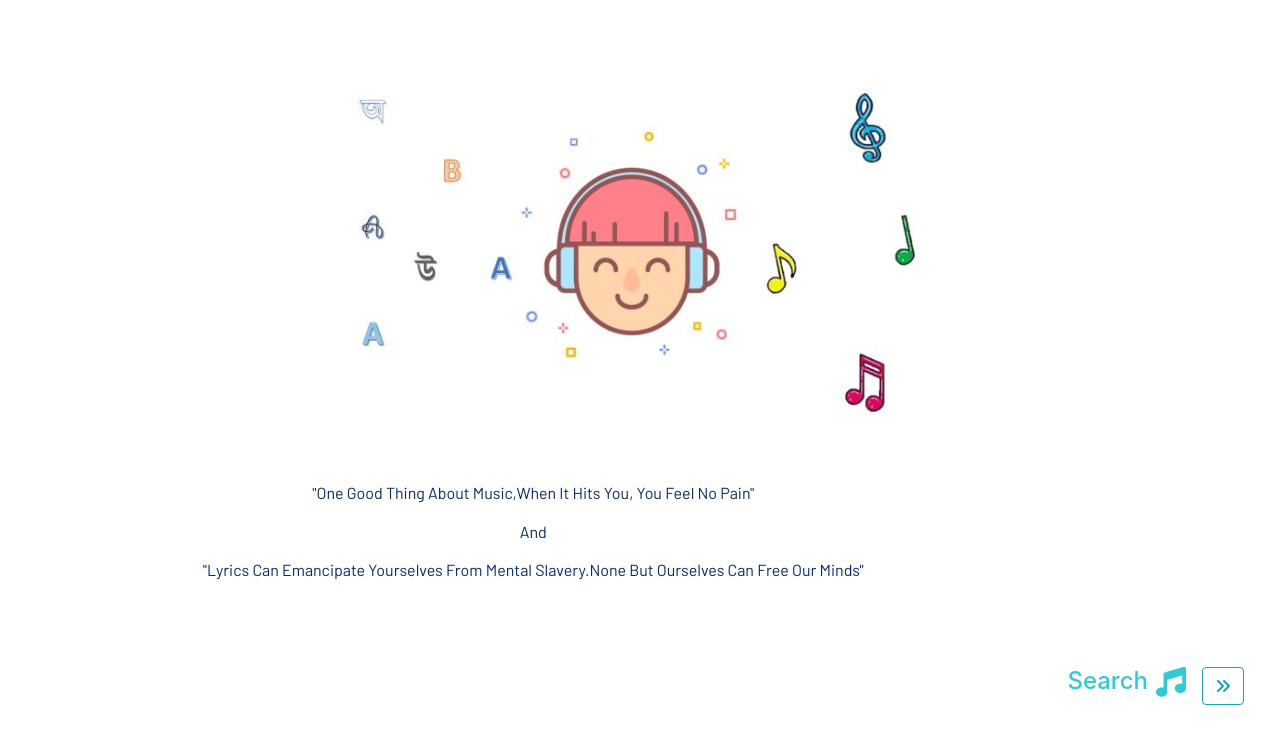
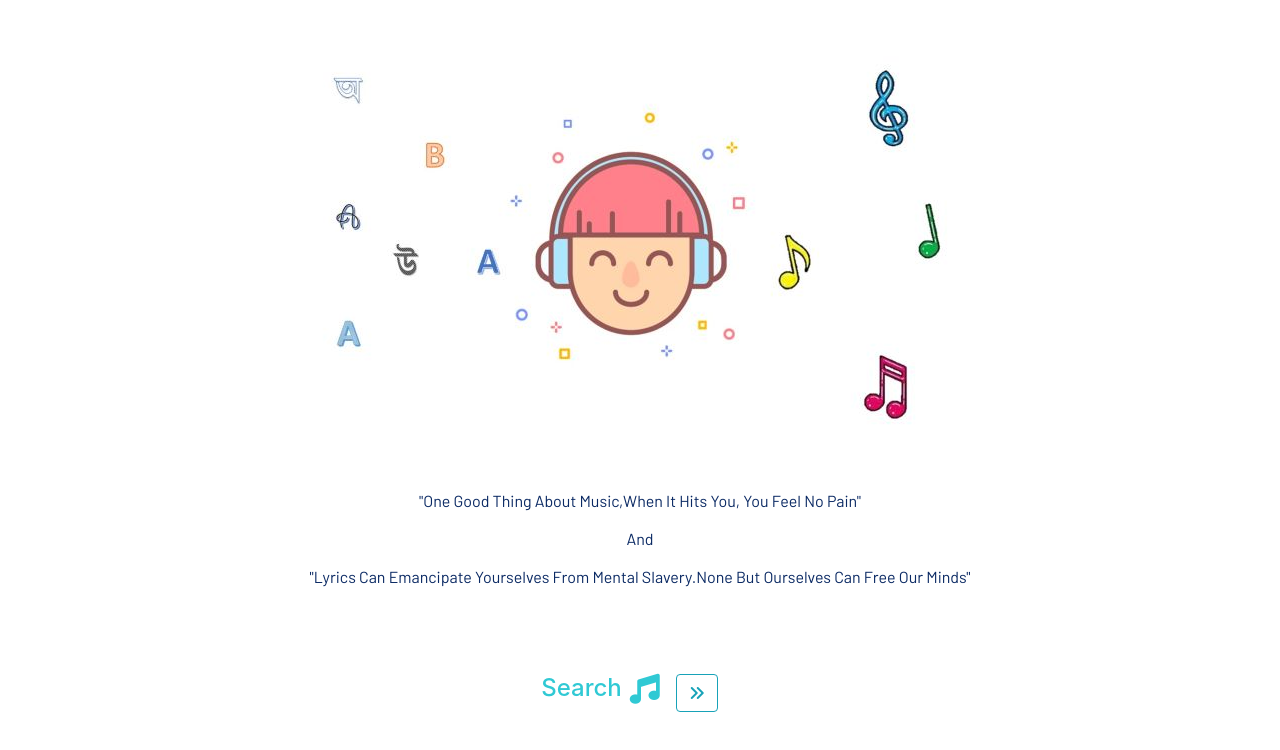
Before and after one commit to TahzidMahmud/React_Lyrics_app, a React (Create React App) app: page / in a window 1280 px wide. Shown: the top 750 px of the page. Built offline with nearby package versions, Linux system fonts and the light colour scheme; no server answers; the HTML template or start-up script is replaced by a standard one.

Commit message:
last design modification

```diff
--- a/src/App.css
+++ b/src/App.css
@@ -21,24 +21,32 @@ form{
 
   margin-top: 60px;
   text-align: center;
+  margin-left: auto;
 
   font-family: "Barlow", sans-serif;
   color: rgb(11, 42, 100);
 }
 
 .image {
+ width:100%;
 
-  display: inline-flex;
+  /* display: inline-flex;
   justify-content: center;
   align-items: center;
   min-height: 30vh;
   margin-bottom: 0px;
-  margin-top: 5rem;
+  margin-top: 5rem; */
 
 }
 .view{
+  min-width: 100vw;
+  min-height: 100vh;
   max-height: 100vh;
-
+  max-width:100vw;
+  display: flex;
+  flex-direction: column;
+  justify-content: center;
+  align-items: center;
 }
 .thesearch {
   margin-top: 4rem;
--- a/src/components/layout/HomeView.jsx
+++ b/src/components/layout/HomeView.jsx
@@ -23,13 +23,13 @@ class HomeView extends Component {
       <div className="container-fluid view">
         <div className="row">
           <img
-            className="image col-md-6 col-sm-12 offset-3"
+            className="image col-md-12 col-sm-12"
             src={homeimage}
             alt="home"
           />
         </div>
         <div className="row">
-          <div className="the-para col-md-10 col-sm-12  ">
+          <div className="the-para    ">
             <h6>
               <p>
                 "One Good Thing About Music,When It Hits You, You Feel No Pain"
@@ -45,7 +45,7 @@ class HomeView extends Component {
           </div>
         </div>
         <div className="row">
-          <div className="thesearch col-md-4 col-sm-12 offset-8">
+          <div className="thesearch col-md-12 col-sm-12 ">
             <h4 classNmae="">Search</h4>
             <i className="fas fa-music bounce" />
             <Link to="/search">
```
